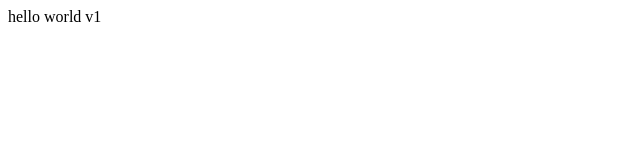
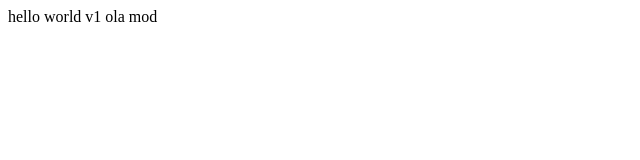
Before and after one commit to thanakorn03/hello-world, a plain HTML site: page index.html in a window 1280 px wide. Shown: the full height of the page, 0-640 px from the left. Drawn offline with Linux system fonts and the light colour scheme.

Commit message:
ola add one line

```diff
--- a/index.html
+++ b/index.html
@@ -7,6 +7,7 @@
 </head>
 <body>
     hello world v1
+    ola mod
 
 </body>
 </html>
```
